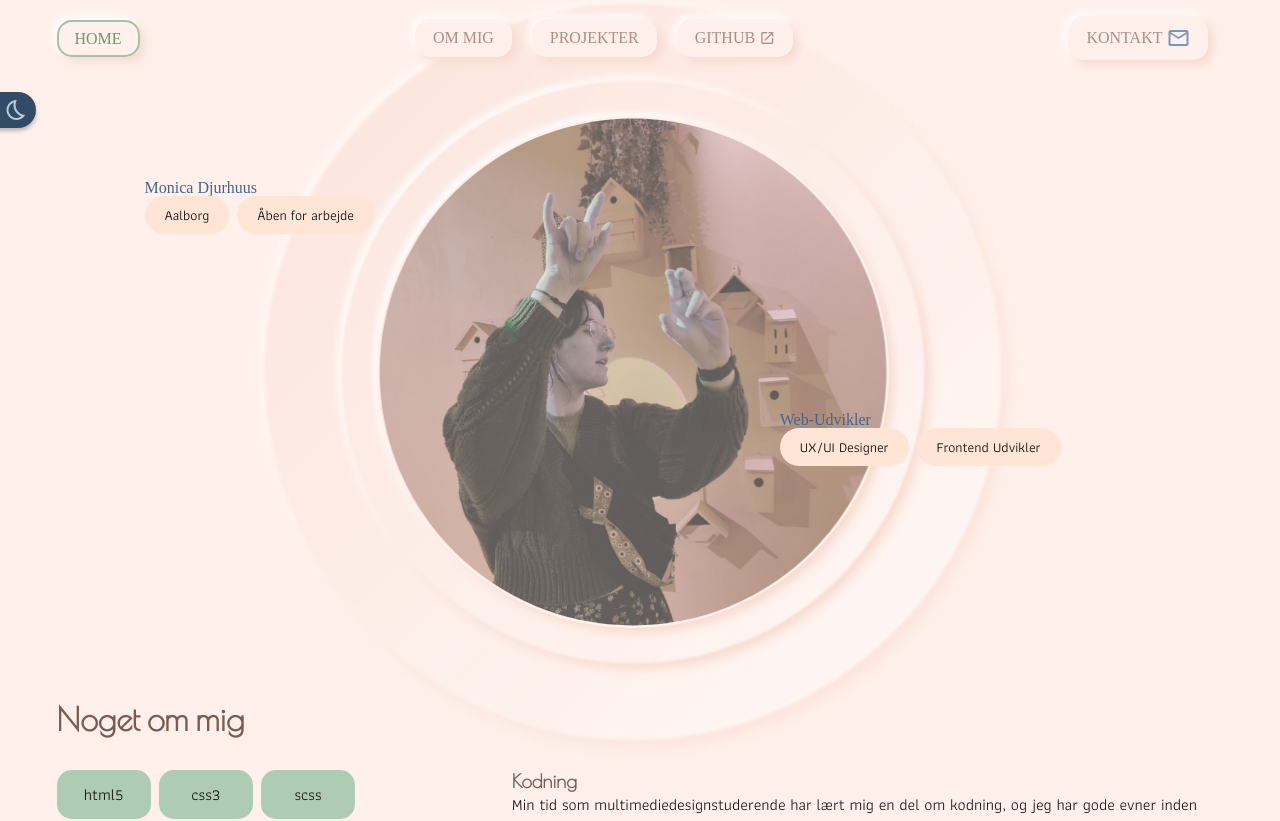
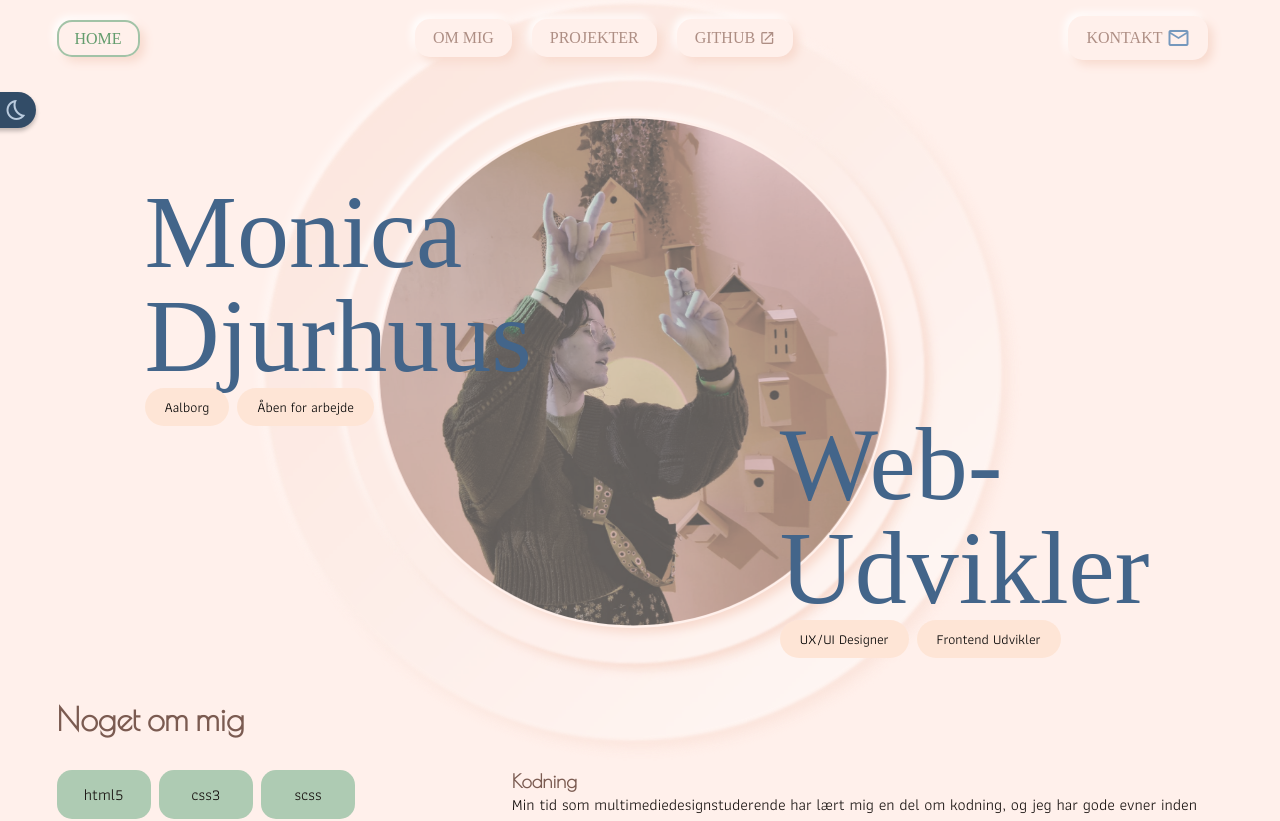
Before and after one commit to WeeWillow/portfolio, a Vue app: page / in a window 1280 px wide. Shown: the top 821 px of the page. Built offline with nearby package versions, Linux system fonts and the light colour scheme; a web font is replaced by a local one.

Commit message:
added size variables

```diff
--- a/src/assets/styles/variables.css
+++ b/src/assets/styles/variables.css
@@ -44,6 +44,9 @@
   --base-450: 4.5rem; /* 72px */
   --base-500: 5rem; /* 80px */
   --base-550: 5.5rem; /* 88px */
+  --base-600: 6rem; /* 96px */
+  --base-650: 6.5rem; /* 104px */
+  --base-700: 7rem; /* 112px */
   --base-900: 9rem; /* 144px */
   --base-20x: 20rem; /* 320px */
   --base-22x: 22rem; /* 352px */
@@ -51,6 +54,7 @@
   --base-28x: 28rem; /* 448px */
   --base-30x: 30rem; /* 440px */
   --base-32x: 32rem; /* 512px */
+  --base-34x: 34rem; /* 544px */
   --base-38x: 38rem; /* 608px */
 
   /* ------ other stuff -------- */
```
